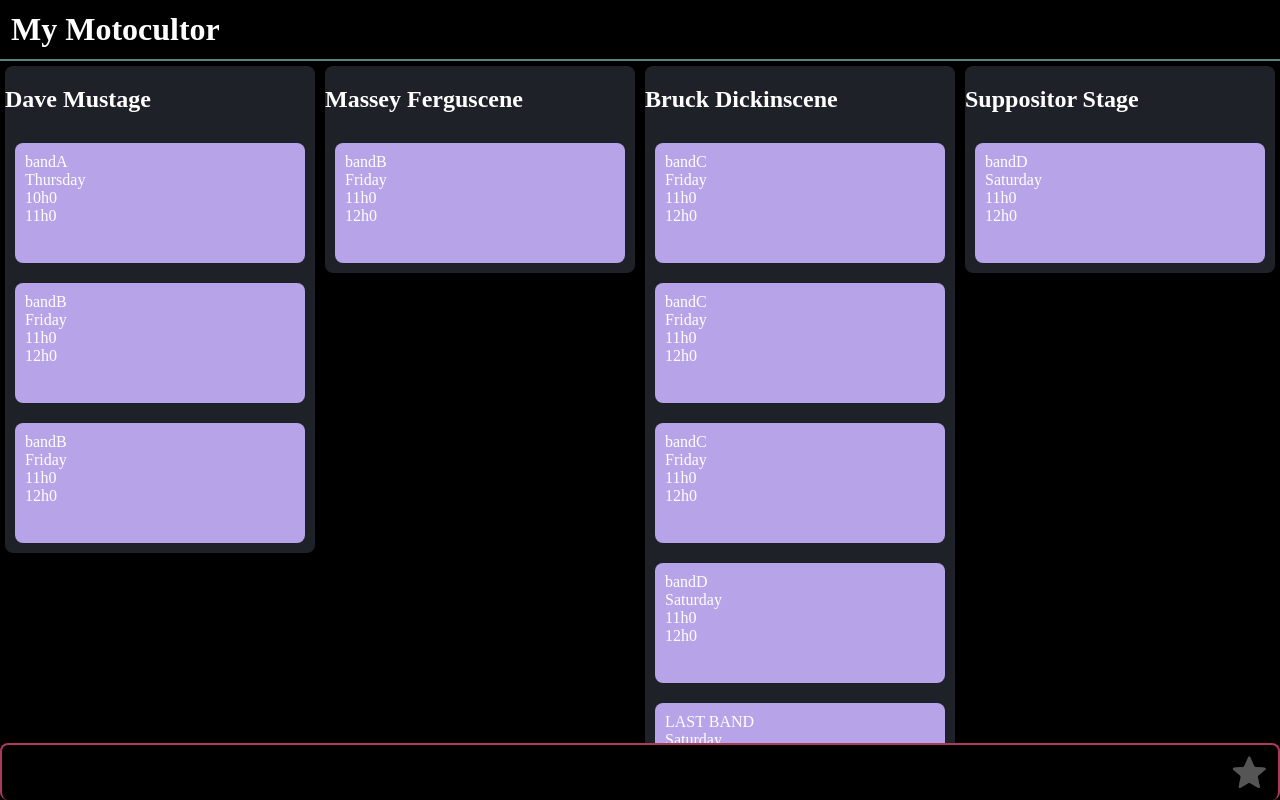
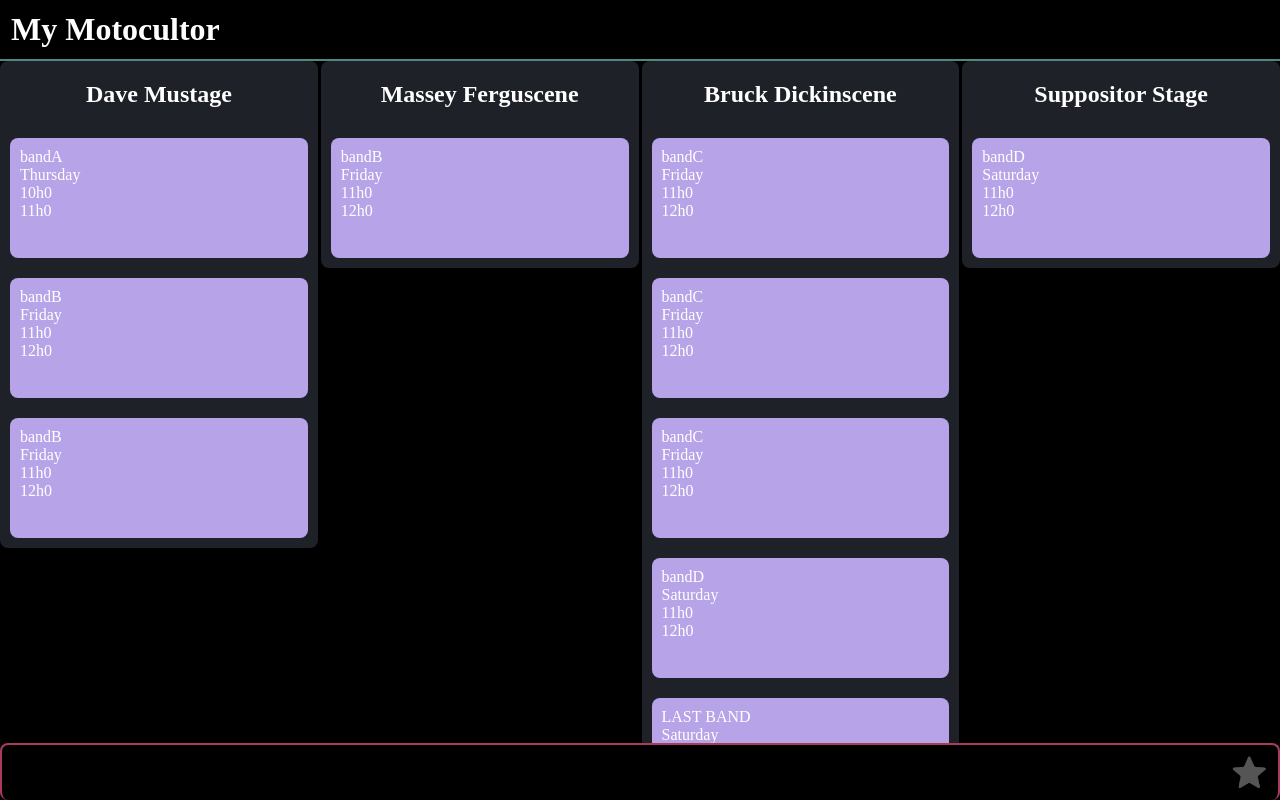
Before and after one commit to Kumquattt/my-motocultor, an Angular app: page / in a window 1280 px wide. Built offline with nearby package versions, Linux system fonts and the light colour scheme.

Commit message:
Moved scene name in dedicated section - ISSUE: can't keep at the top when scrolling down

```diff
--- a/src/app/my-running-order/my-running-order.css
+++ b/src/app/my-running-order/my-running-order.css
@@ -1,6 +1,6 @@
 /* TODO separate by scene and day */
 
-.slots-page {
+.page {
   display: flex;
   flex-direction: column;
   justify-content: space-between;
@@ -8,31 +8,37 @@
   overflow: scroll;
 }
 
-.slots {
+.slots-columns {
   display: flex;
   flex-direction: row;
   overflow-y: auto;
   align-items: flex-start;
+  gap: 3px;
 }
 
-.sceneSlots {
+.slots-by-scene-with-header {
   flex: 1 1;
+  display: flex;
+  flex-direction: column;
+  overflow-x: hidden;
+  background-color: var(--anthracite);
+  border-radius: 8px;
+}
 
+.header-scene-name {
+  h2 {
+    /* color: var(--motoc-dark-red); */
+    overflow: hidden;
+    text-overflow: ellipsis;
+    text-align: center;
+  }
+}
+
+.slots {
   display: flex;
   flex-direction: column;
   overflow-y: visible;
-
-  background-color: var(--anthracite);
-  border-radius: 8px;
-  margin: 5px;
-  /* THIS v is only for the scene name, TODO to be moved ! */
-  overflow-x: hidden;
 }
-
-.scene-name {
-  /* color: var(--motoc-dark-red); */
-}
-
 
 .slots-menu-footer {
   display: flex;
--- a/src/app/my-running-order/my-running-order.html
+++ b/src/app/my-running-order/my-running-order.html
@@ -1,12 +1,11 @@
-<div class="slots-page">
-  <section class="slots">
+<div class="page">
+  <section class="slots-columns">
     @for(sceneSlots of shownSlotsByScene(); track sceneSlots[0]) {
-
-    <div class="sceneSlots">
-      <section class="scene-name">
+    <div class="slots-by-scene-with-header">
+      <section class="header-scene-name">
         <h2>{{ sceneSlots[0] }}</h2>
       </section>
-
+      <section class="slots">
         @for(slot of sceneSlots[1]; track slot.id) {
         <!-- TODO keep scene name at the top -->
         <app-slot-component
@@ -14,6 +13,7 @@
           (favoriteToggle)="toggleFavoriteSlot(slot)"
         />
         }
+      </section>
     </div>
     }
   </section>
```
Lines whose indentation alone changed are shown as unchanged.
